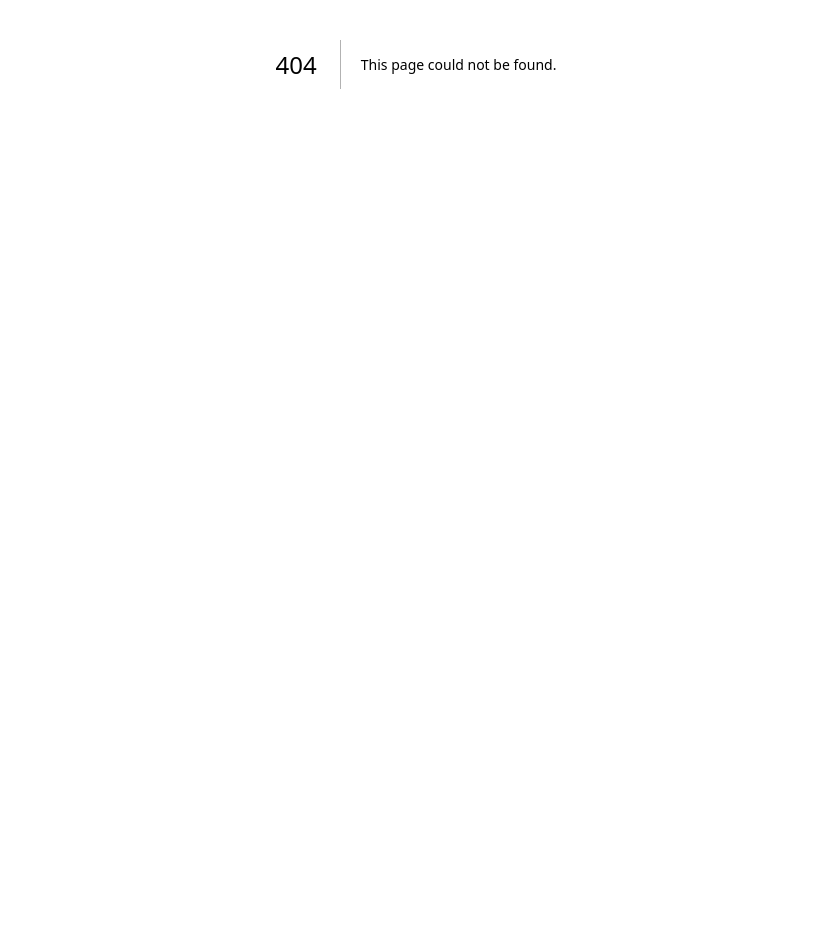
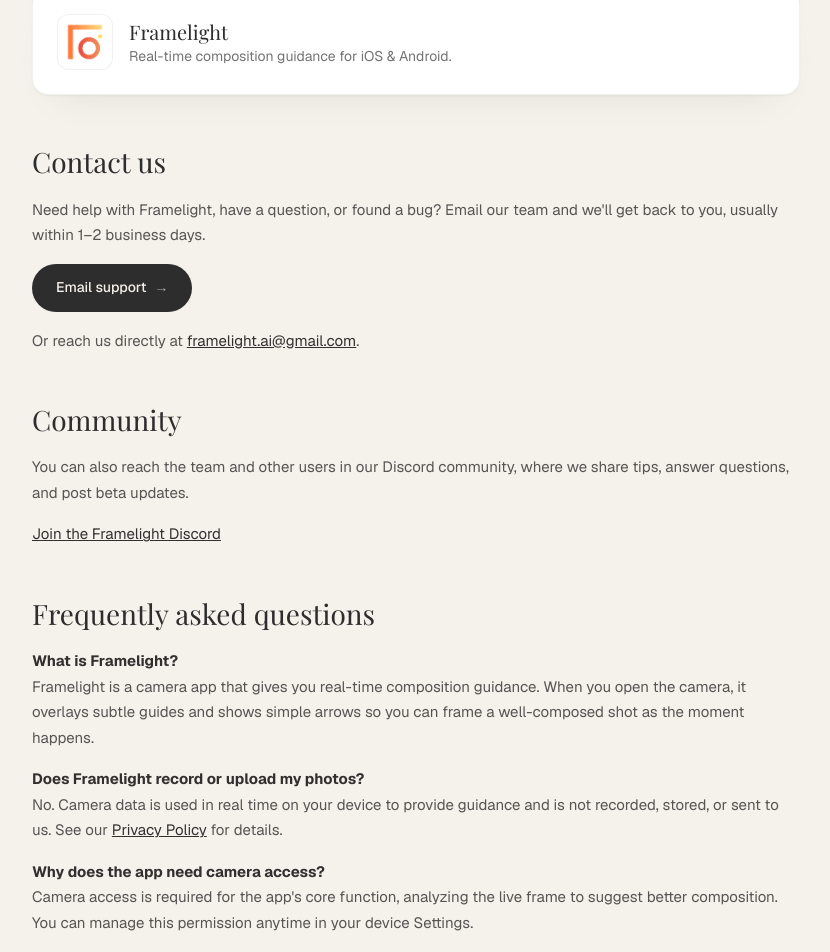
Before and after one commit to framelight/framelight-website, a Next.js app: page /support in a window 1280 px wide. Before the commit this address had no page. Shown: the part 336-1288 px from the top of the page, without its empty margins (224-1054 px from the left). Before the commit the page ends 800 px from the top, so only its background shows below. Built offline with nearby package versions, Linux system fonts and the light colour scheme; a web font is replaced by a local one.

Commit message:
Added support page

```diff
--- a/app/components/Footer.tsx
+++ b/app/components/Footer.tsx
@@ -14,8 +14,7 @@
   {
     title: 'Company',
     items: [
-      { label: 'About', href: '#' },
-      { label: 'Press', href: '#' },
+      { label: 'Support', href: '/support' },
       { label: 'Contact', href: `mailto:${CONTACT_EMAIL}` },
     ],
   },
--- a/app/components/LegalPage.tsx
+++ b/app/components/LegalPage.tsx
@@ -24,10 +24,12 @@
 export function LegalPage({
   title,
   lastUpdated,
+  eyebrow = 'Legal',
   children,
 }: {
   title: string;
-  lastUpdated: string;
+  lastUpdated?: string;
+  eyebrow?: string;
   children: React.ReactNode;
 }) {
   return (
@@ -44,14 +46,20 @@
           </Link>
 
           <p className="font-sans text-[11px] uppercase tracking-[0.18em] text-black/50 mb-5 font-medium">
-            Legal
+            {eyebrow}
           </p>
-          <h1 className="font-serif font-normal text-[clamp(2rem,5vw,3rem)] leading-[1.05] tracking-[-0.025em] mb-4">
+          <h1
+            className={`font-serif font-normal text-[clamp(2rem,5vw,3rem)] leading-[1.05] tracking-[-0.025em] ${
+              lastUpdated ? 'mb-4' : 'mb-14'
+            }`}
+          >
             {title}
           </h1>
-          <p className="text-[14px] text-black/45 mb-14">
-            Last updated: {lastUpdated}
-          </p>
+          {lastUpdated && (
+            <p className="text-[14px] text-black/45 mb-14">
+              Last updated: {lastUpdated}
+            </p>
+          )}
 
           {children}
         </div>
--- a/app/sitemap.ts
+++ b/app/sitemap.ts
@@ -8,5 +8,23 @@
       changeFrequency: 'weekly',
       priority: 1,
     },
+    {
+      url: 'https://framelight.ai/support',
+      lastModified: new Date(),
+      changeFrequency: 'monthly',
+      priority: 0.5,
+    },
+    {
+      url: 'https://framelight.ai/privacy',
+      lastModified: new Date(),
+      changeFrequency: 'monthly',
+      priority: 0.3,
+    },
+    {
+      url: 'https://framelight.ai/terms',
+      lastModified: new Date(),
+      changeFrequency: 'monthly',
+      priority: 0.3,
+    },
   ];
 }
--- /dev/null
+++ b/app/support/page.tsx
@@ -0,0 +1,171 @@
+import type { Metadata } from 'next';
+import Image from 'next/image';
+import Link from 'next/link';
+import { LegalPage, LegalSection } from '../components/LegalPage';
+
+export const metadata: Metadata = {
+  title: 'Support',
+  description:
+    'Get help with Framelight. Contact our team, find answers to common questions, and reach us about the Framelight camera app for iOS and Android.',
+  alternates: {
+    canonical: '/support',
+  },
+};
+
+const SUPPORT_EMAIL = 'framelight.ai@gmail.com';
+const DISCORD_URL = 'https://discord.gg/cN3VDRbzXz';
+
+export default function Support() {
+  return (
+    <LegalPage title="Support" eyebrow="Help center">
+      {/* App identification — makes clear which app this page supports */}
+      <div className="mb-12 flex items-center gap-4 rounded-2xl border border-black/[0.06] bg-white p-5 md:p-6 shadow-[0_1px_2px_rgba(0,0,0,0.04),0_20px_40px_-24px_rgba(0,0,0,0.1)]">
+        <div className="relative h-14 w-14 shrink-0 overflow-hidden rounded-xl border border-black/[0.06] bg-white">
+          <Image
+            src="/framelight-icon.png"
+            alt="Framelight app icon"
+            fill
+            sizes="56px"
+            className="object-contain"
+          />
+        </div>
+        <div>
+          <p className="font-serif text-xl tracking-[-0.015em]">Framelight</p>
+          <p className="text-[14px] text-black/55 leading-[1.5]">
+            Real-time composition guidance for iOS &amp; Android.
+          </p>
+        </div>
+      </div>
+
+      <LegalSection title="Contact us">
+        <p>
+          Need help with Framelight, have a question, or found a bug? Email our
+          team and we&apos;ll get back to you, usually within 1&ndash;2 business
+          days.
+        </p>
+        <p>
+          <a
+            href={`mailto:${SUPPORT_EMAIL}`}
+            className="inline-flex items-center gap-2 rounded-full bg-[#2d2d2d] px-6 py-3 font-sans text-[14px] font-medium text-[#f5f1eb] transition-colors hover:bg-black"
+          >
+            Email support
+            <span aria-hidden className="opacity-60">
+              →
+            </span>
+          </a>
+        </p>
+        <p>
+          Or reach us directly at{' '}
+          <a
+            href={`mailto:${SUPPORT_EMAIL}`}
+            className="text-black/80 underline hover:text-black transition-colors"
+          >
+            {SUPPORT_EMAIL}
+          </a>
+          .
+        </p>
+      </LegalSection>
+
+      <LegalSection title="Community">
+        <p>
+          You can also reach the team and other users in our Discord community,
+          where we share tips, answer questions, and post beta updates.
+        </p>
+        <p>
+          <a
+            href={DISCORD_URL}
+            target="_blank"
+            rel="noopener noreferrer"
+            className="text-black/80 underline hover:text-black transition-colors"
+          >
+            Join the Framelight Discord
+          </a>
+        </p>
+      </LegalSection>
+
+      <LegalSection title="Frequently asked questions">
+        <p>
+          <strong className="text-black/80">What is Framelight?</strong>
+          <br />
+          Framelight is a camera app that gives you real-time composition
+          guidance. When you open the camera, it overlays subtle guides and
+          shows simple arrows so you can frame a well-composed shot as the moment
+          happens.
+        </p>
+        <p>
+          <strong className="text-black/80">
+            Does Framelight record or upload my photos?
+          </strong>
+          <br />
+          No. Camera data is used in real time on your device to provide
+          guidance and is not recorded, stored, or sent to us. See our{' '}
+          <Link
+            href="/privacy"
+            className="text-black/80 underline hover:text-black transition-colors"
+          >
+            Privacy Policy
+          </Link>{' '}
+          for details.
+        </p>
+        <p>
+          <strong className="text-black/80">
+            Why does the app need camera access?
+          </strong>
+          <br />
+          Camera access is required for the app&apos;s core function, analyzing
+          the live frame to suggest better composition. You can manage this
+          permission anytime in your device Settings.
+        </p>
+        <p>
+          <strong className="text-black/80">
+            How do I request a feature or report a problem?
+          </strong>
+          <br />
+          Email us at{' '}
+          <a
+            href={`mailto:${SUPPORT_EMAIL}`}
+            className="text-black/80 underline hover:text-black transition-colors"
+          >
+            {SUPPORT_EMAIL}
+          </a>
+          . We read every message and appreciate the feedback.
+        </p>
+        <p>
+          <strong className="text-black/80">
+            How do I delete my waitlist data?
+          </strong>
+          <br />
+          Email us and we&apos;ll remove your information promptly. Your rights
+          are described in our{' '}
+          <Link
+            href="/privacy"
+            className="text-black/80 underline hover:text-black transition-colors"
+          >
+            Privacy Policy
+          </Link>
+          .
+        </p>
+      </LegalSection>
+
+      <LegalSection title="Legal">
+        <p>
+          Read our{' '}
+          <Link
+            href="/privacy"
+            className="text-black/80 underline hover:text-black transition-colors"
+          >
+            Privacy Policy
+          </Link>{' '}
+          and{' '}
+          <Link
+            href="/terms"
+            className="text-black/80 underline hover:text-black transition-colors"
+          >
+            Terms of Service
+          </Link>
+          .
+        </p>
+      </LegalSection>
+    </LegalPage>
+  );
+}
```
Also changed, not shown: public/framelight-icon.png (added).
